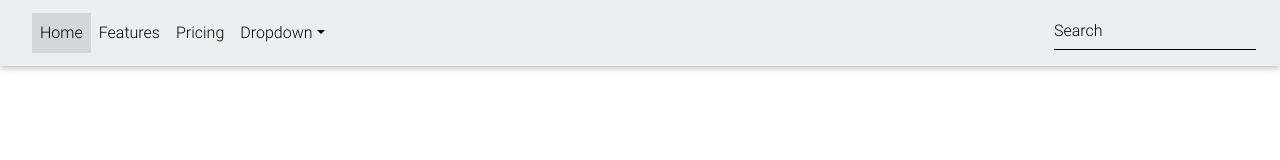
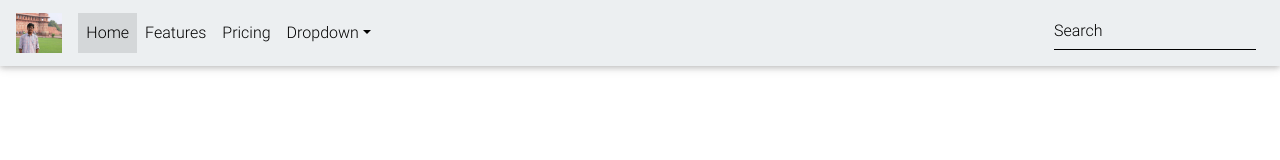
Before and after one commit to harshitjaiswal213/harshitjaiswal213.github.io, a plain HTML site: page index.html in a window 1280 px wide. Drawn offline with Linux system fonts and the light colour scheme.

Commit message:
Update index.html

```diff
--- a/index.html
+++ b/index.html
@@ -21,7 +21,7 @@
         <nav class="navbar navbar-expand-lg navbar-light blue-grey lighten-5">
         <!-- Navbar brand -->
         <a class="navbar-brand" href="#">
-            <img src="harshit1.jpg" height="40" class="d-inline-block align-top" alt="">
+            <img src="harshit.jpg" height="40" class="d-inline-block align-top" alt="">
         </a>
 
         <!-- Collapse button -->
```
